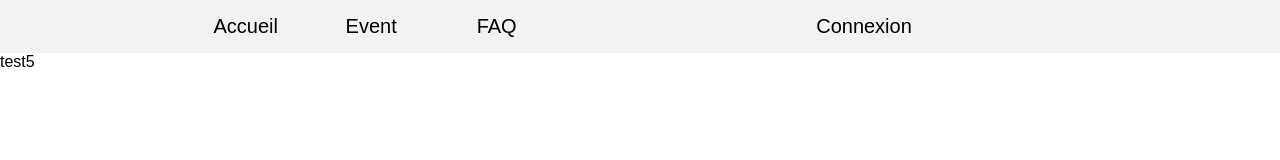
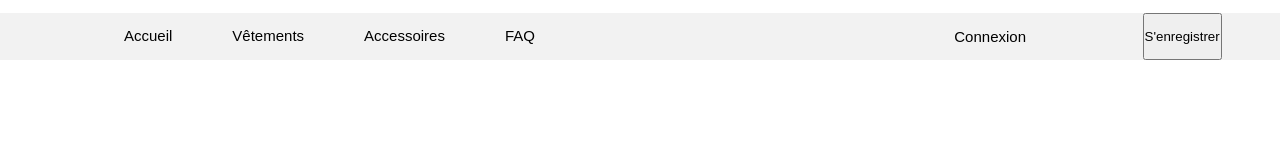
Before and after one commit to GoodMorning46/Fresh_and_Cool-website, a React (Create React App) app: page / in a window 1280 px wide. Shown: the top 160 px of the page. Built offline with nearby package versions, Linux system fonts and the light colour scheme.

Commit message:
[MODIF HEADER] Modification readme + header

```diff
--- a/package.json
+++ b/package.json
@@ -13,7 +13,8 @@
     "react": "^18.2.0",
     "react-dom": "^18.2.0",
     "react-router-dom": "~5.3.3",
-    "react-scripts": "~2.1.3"
+    "react-scripts": "~2.1.3",
+    "semver": "~7.3.7"
   },
   "scripts": {
     "start": "react-scripts start",
--- a/src/component/header.css
+++ b/src/component/header.css
@@ -1,62 +1,69 @@
-.header {
-  padding: 25px 0;
-  text-align: center;
-  background: #222;
-}
 .header img {
   width: 100px;
   height: 13px;
 }
 
 .container {
-  margin: 0 auto;
   width: 70%;
 }
+
 a {
   text-decoration: none;
   color: black;
 }
-.flexer {
-  display: flex;
-  flex-flow: row wrap;
-  justify-content: space-between;
-  align-items: center;
+
+.menu_gauche {
+  margin-left: 5%;
 }
+
+
 /* ------------------------------Nav------------------------ */
 nav {
   background-color: #f2f2f2;
   position: relative;
   width: 100%;
 }
-nav ul {
-  width: 40%;
+
+.container-flexer {
+  display: flex;
+  justify-content: space-between;
+  margin-top: 1%;
 }
+
 nav .menu2 {
-  width: 50%;
+  width: 30%;
   text-align: right;
 }
+
+.menu2 {
+  display: flex;
+  justify-content: space-around;
+}
+
 .menu1 li {
   list-style-type: none;
-  width: 30%;
+  margin-left: 60px;
+  margin-top: 3%;
 }
 
 nav a {
-  display: block;
-  font-size: 20px;
+  font-size: 15px;
   padding: 15px 0;
-  margin: 0 auto;
   text-align: center;
   position: relative;
 }
+
+
 .test {
   position: absolute;
   height: 5px;
   width: 100%;
-  background-color: white;
+  background-color: black;
   bottom: 0;
   opacity: 0;
-  transition: 1s;
+  transition: 0.5s;
 }
+
 nav a:hover .test {
   opacity: 1;
 }
--- a/src/component/header.js
+++ b/src/component/header.js
@@ -5,7 +5,10 @@ const Header = () => {
   return (
     <header>
       <nav>
-        <div className="container flexer">
+        <div className="container-flexer">
+
+            <div className="menu_gauche">
+
               <ul className="flexer menu1">
                 <li>
                     <a href="/" title="acceuil">
@@ -13,8 +16,13 @@ const Header = () => {
                     </a>
                 </li>
                 <li>
-              <a href="event" title="Event">
-                Event<div className="test"></div>
+                  <a href="Vetement" title="Vetement">
+                    Vêtements<div className="test"></div>
+                  </a>
+                </li>
+                <li>
+                  <a href="Accessoires" title="Accessoires">
+                    Accessoires<div className="test"></div>
                   </a>
                 </li>
                 <li>
@@ -24,9 +32,13 @@ const Header = () => {
                 </li>
               </ul>
 
+            </div>
+
           <div className="menu2">
             <a href="connexion">Connexion</a>
+            <button href="enregistrer">S'enregistrer</button>
           </div>
+
         </div>
       </nav>
     </header>
--- a/src/pages/Home.js
+++ b/src/pages/Home.js
@@ -10,12 +10,9 @@ function Home() {
   return (
     <div className="Home" id="Home">
       <Header />
-      <div>
-        <p> test5</p>
-      </div>
       <div className="wrapper">
         <Card //Le tee-shirt blanc
-          img="http://assets.stickpng.com/images/580b57fbd9996e24bc43bf7b.png"
+          img="https://www.bclconcept.fr/uploads/media/product_catalog/0001/14/thumb_13328_product_catalog_large.png"
           h2="Le tee-shirt"
           alt="tee-shirt"
           p="Ce tee-shirt vous procure une sensation de fraicheur tout au long de votre journée."
```
Also changed, not shown: 2 other files (tests, documents, lock files or other folders). Lines whose indentation alone changed are shown as unchanged.
